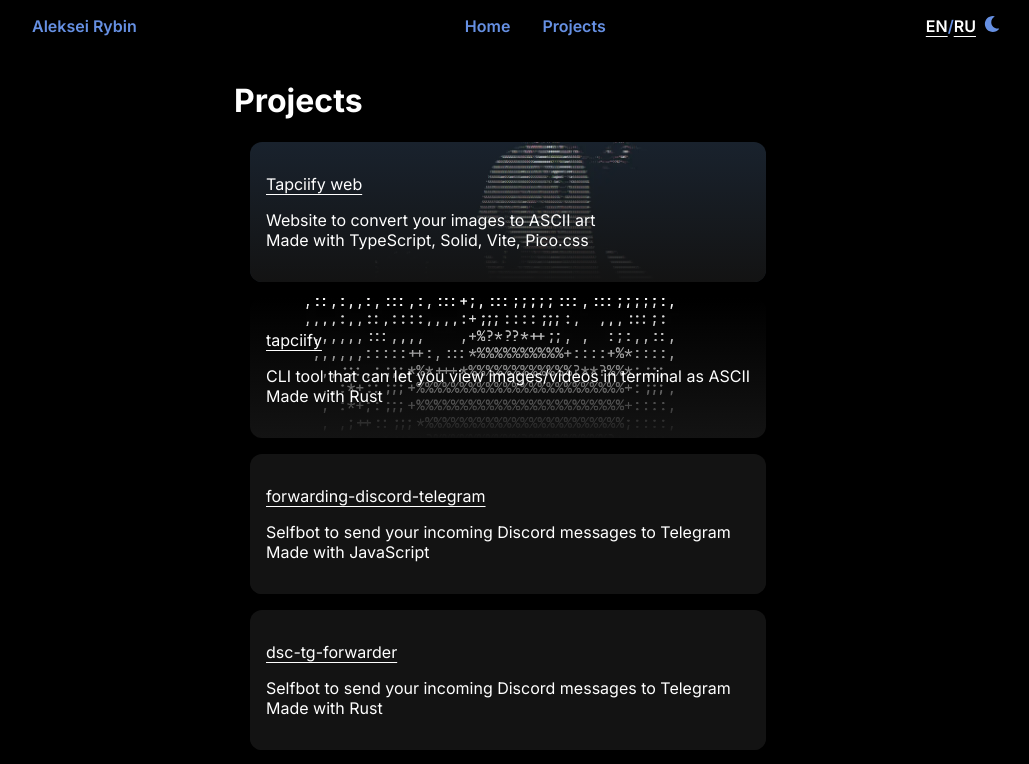
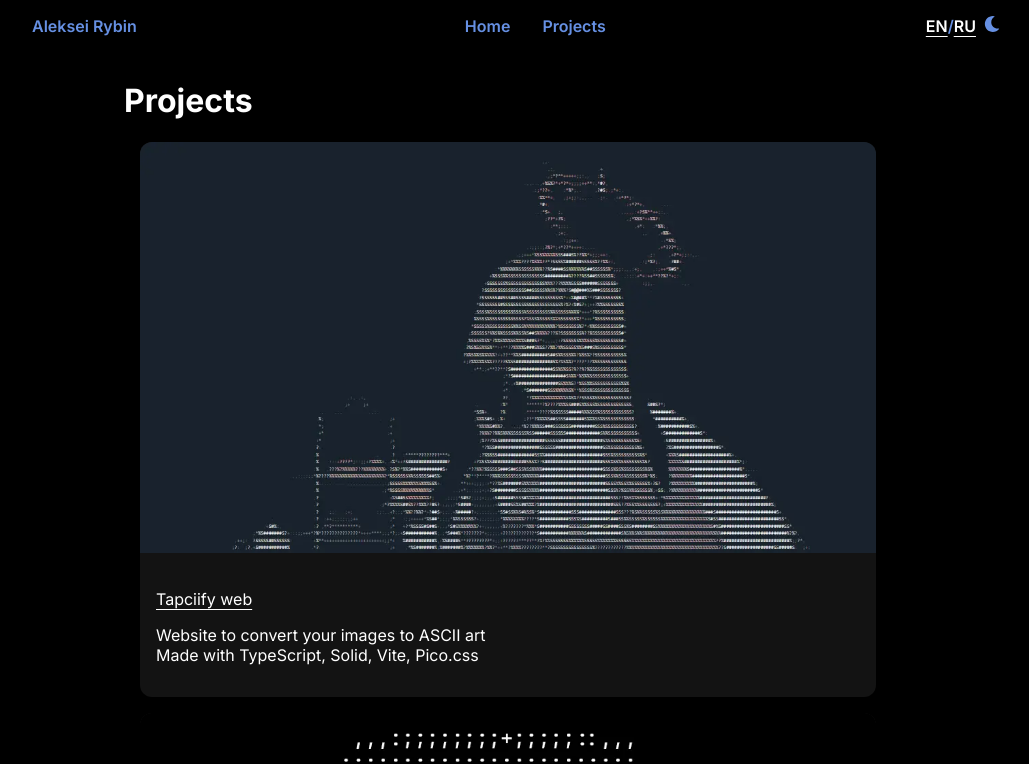
Before and after one commit to tapnisu/tapni.su, a Next.js app: page /projects in a window 1280 px wide. Shown: the top 764 px of the page, without its empty margins (132-1161 px from the left). Built offline with nearby package versions, Linux system fonts and the light colour scheme.

Commit message:
Change cards style

```diff
--- a/components/basePageLayout/basePageLayout.module.css
+++ b/components/basePageLayout/basePageLayout.module.css
@@ -17,3 +17,13 @@
   justify-content: center;
   align-items: center;
 }
+
+.width {
+  width: 768px;
+}
+
+@media (max-width: 768px) {
+  .width {
+    width: 100vw;
+  }
+}
--- a/components/basePageLayout/index.tsx
+++ b/components/basePageLayout/index.tsx
@@ -37,7 +37,7 @@ export default function BasePageLayout({
       <main className={styles.main}>
         <Navbar />
         <div className={styles.content}>
-          <div>{children}</div>
+          <div className={styles.width}>{children}</div>
         </div>
         <Footer />
       </main>
--- a/components/card/card.module.css
+++ b/components/card/card.module.css
@@ -5,9 +5,12 @@
   border-radius: var(--border-radius);
 }
 
-.gradient {
-  border-radius: var(--border-radius);
+.image {
+  width: 100%;
+  height: auto;
+  border-radius: var(--border-radius) var(--border-radius) 0 0;
+}
 
+.text {
   padding: var(--gap);
-  background: linear-gradient(180deg, rgba(0, 0, 0, 0), var(--secondary-bg));
 }
--- a/components/card/index.tsx
+++ b/components/card/index.tsx
@@ -1,9 +1,11 @@
+import { StaticImport } from "next/dist/shared/lib/get-img-props";
+import Image from "next/image";
 import Link from "next/link";
 import styles from "./card.module.css";
 
 export interface CardProps {
   title: string;
-  image?: string;
+  image?: string | StaticImport;
   url?: string;
   description: string;
   comments?: string;
@@ -17,15 +19,19 @@ export default function Card({
   comments,
 }: CardProps) {
   return (
-    <div
-      className={styles.card}
-      style={{
-        backgroundImage: image ? `url(${image})` : "none",
-        backgroundSize: "100%",
-        backgroundPosition: "center",
-      }}
-    >
-      <div className={styles.gradient}>
+    <div className={styles.card}>
+      {image ? (
+        <Image
+          src={image}
+          alt={title}
+          className={styles.image}
+          placeholder="blur"
+        />
+      ) : (
+        <></>
+      )}
+
+      <div className={styles.text}>
         <p>{url ? <Link href={url}>{title}</Link> : <>{title}</>}</p>
 
         <p>
--- a/components/navbar/navbar.module.css
+++ b/components/navbar/navbar.module.css
@@ -52,12 +52,12 @@
 }
 
 .title {
-  display: none;
+  display: inline-block;
 }
 
-@media (min-width: 768px) {
+@media (max-width: 768px) {
   .title {
-    display: inline-block;
+    display: none;
   }
 }
 
--- a/pages/projects.tsx
+++ b/pages/projects.tsx
@@ -2,6 +2,11 @@ import BasePageLayout from "@components/basePageLayout";
 import Card from "@components/card";
 import { en, ru } from "@locales/index";
 import { useRouter } from "next/router";
+
+import TapciifyWebImage from "@public/projects/tapciify-web.webp";
+import TapciifyImage from "@public/projects/tapciify.webp";
+import TaprisImage from "@public/projects/tapris.webp";
+import WebsiteImage from "@public/projects/website.webp";
 
 export default function ProjectsPage() {
   const router = useRouter();
@@ -11,14 +16,14 @@ export default function ProjectsPage() {
     {
       name: "Tapciify web",
       url: "https://tapciify.ru/",
-      image: "/projects/tapciify-web.webp",
+      image: TapciifyWebImage,
       description: t.projectsData.tapciifyWeb.description,
       buildUsing: ["TypeScript", "Solid", "Vite", "Pico.css"],
     },
     {
       name: "tapciify",
       url: "https://github.com/tapciify/tapciify/",
-      image: "/projects/tapciify.webp",
+      image: TapciifyImage,
       description: t.projectsData.tapciify.description,
       buildUsing: ["Rust"],
     },
@@ -37,7 +42,7 @@ export default function ProjectsPage() {
     {
       name: "website",
       url: "https://github.com/tapnisu/website/",
-      image: "/projects/website.webp",
+      image: WebsiteImage,
       description: t.projectsData.website.description,
       buildUsing: ["TypeScript", "Next.js"],
     },
@@ -50,7 +55,7 @@ export default function ProjectsPage() {
     {
       name: "tapris",
       url: "https://tapris.tapni.su/",
-      image: "/projects/tapris.webp",
+      image: TaprisImage,
       description: t.projectsData.tapris.description,
       buildUsing: ["TypeScript", "Deno"],
     },
```
